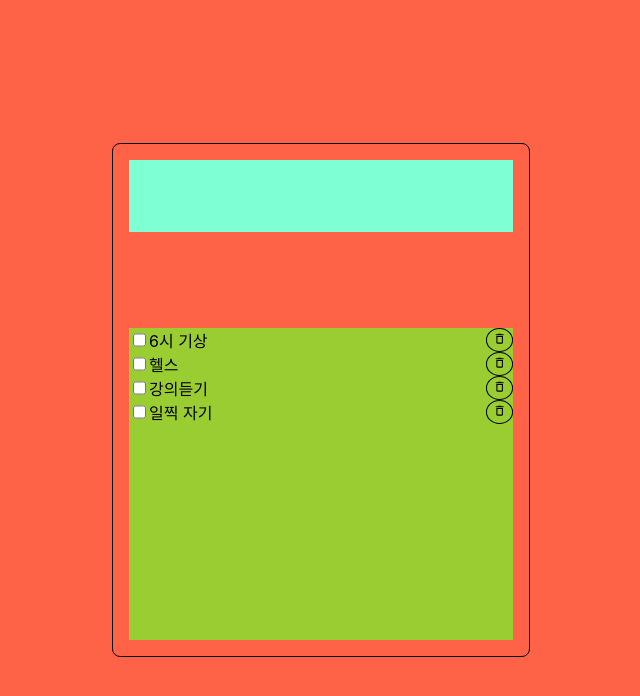
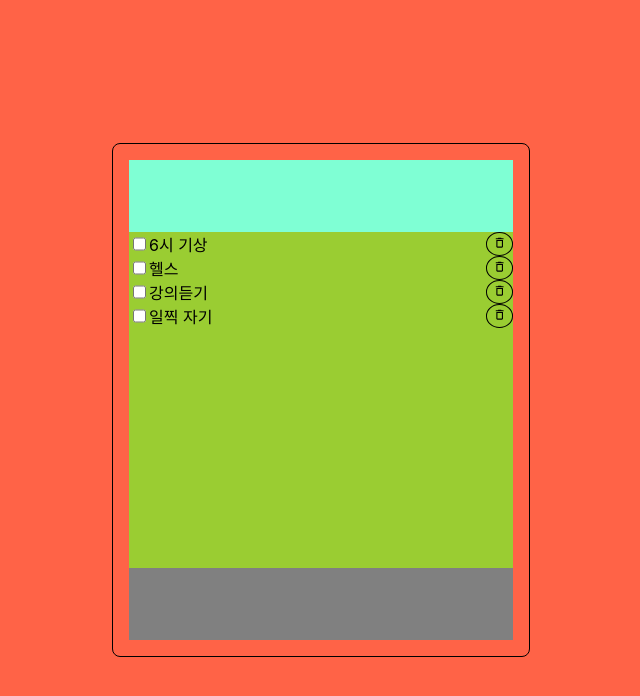
Before and after one commit to JaydenLee1116/todo-app, a React (Create React App) app: page / in a window 1280 px wide. Shown: the top 696 px of the page, without its empty margins (319-959 px from the left). Built offline with nearby package versions, Linux system fonts and the light colour scheme.

Commit message:
feat: Add remove todo-item
- todo item 삭제 기능 구현
- (고민 사항) todo li 태그들의 id를 map의 index 값을 주었는데, 고유한 id를 줄 수 있는 방법이 없을까

```diff
--- a/src/components/Container.tsx
+++ b/src/components/Container.tsx
@@ -2,6 +2,7 @@ import styles from '../styles/Container.module.css';
 import { useState } from 'react';
 import Header from './Header';
 import Main from './Main';
+import Footer from './Footer';
 
 export default function Container() {
   const initialTitles = ['6시 기상', '헬스', '강의듣기', '일찍 자기'];
@@ -10,6 +11,7 @@ export default function Container() {
     <div className={styles.container}>
       <Header />
       <Main titles={titles} setTitles={setTitles} />
+      <Footer />
     </div>
   );
 }
--- /dev/null
+++ b/src/components/Footer.tsx
@@ -0,0 +1,5 @@
+import styles from '../styles/Footer.module.css';
+
+export default function Header() {
+  return <div className={styles.footer}></div>;
+}
--- a/src/components/Item.tsx
+++ b/src/components/Item.tsx
@@ -3,10 +3,12 @@ import { MdDeleteOutline } from 'react-icons/md';
 import { useState } from 'react';
 
 interface ItemProps {
+  id: number;
   title: string;
+  setTitles: React.Dispatch<React.SetStateAction<string[]>>;
 }
 
-export default function Item({ title }: ItemProps) {
+export default function Item({ id, title, setTitles }: ItemProps) {
   const [isComplete, setIsComplete] = useState(false);
 
   const handleComplete = () => {
@@ -14,7 +16,7 @@ export default function Item({ title }: ItemProps) {
   };
 
   const handleDelete = () => {
-    console.log('delete');
+    setTitles((prev) => prev.filter((_, index) => index !== id));
   };
 
   return (
--- a/src/components/Main.tsx
+++ b/src/components/Main.tsx
@@ -1,19 +1,16 @@
 import styles from '../styles/Main.module.css';
 import Item from './Item';
 
-export default function Main({
-  titles,
-  setTitles,
-}: {
+interface MainProps {
   titles: string[];
   setTitles: React.Dispatch<React.SetStateAction<string[]>>;
-}) {
-  // 이 상태를 더 위로 올려야될듯
+}
 
+export default function Main({ titles, setTitles }: MainProps) {
   return (
     <div className={styles.main}>
       {titles.map((title, index) => (
-        <Item title={title} key={index} />
+        <Item key={index} id={index} title={title} setTitles={setTitles} />
       ))}
     </div>
   );
--- /dev/null
+++ b/src/styles/Footer.module.css
@@ -0,0 +1,8 @@
+.footer {
+  width: 100%;
+  height: 15%;
+  display: flex;
+  flex-direction: row;
+  justify-content: space-between;
+  background-color: gray;
+}
--- a/src/styles/Main.module.css
+++ b/src/styles/Main.module.css
@@ -1,6 +1,6 @@
 .main {
   width: 100%;
-  height: 65%;
+  height: 70%;
   display: flex;
   flex-direction: column;
   justify-content: flex-start;
```
Also changed, not shown: 1 other file (tests, documents, lock files or other folders).
